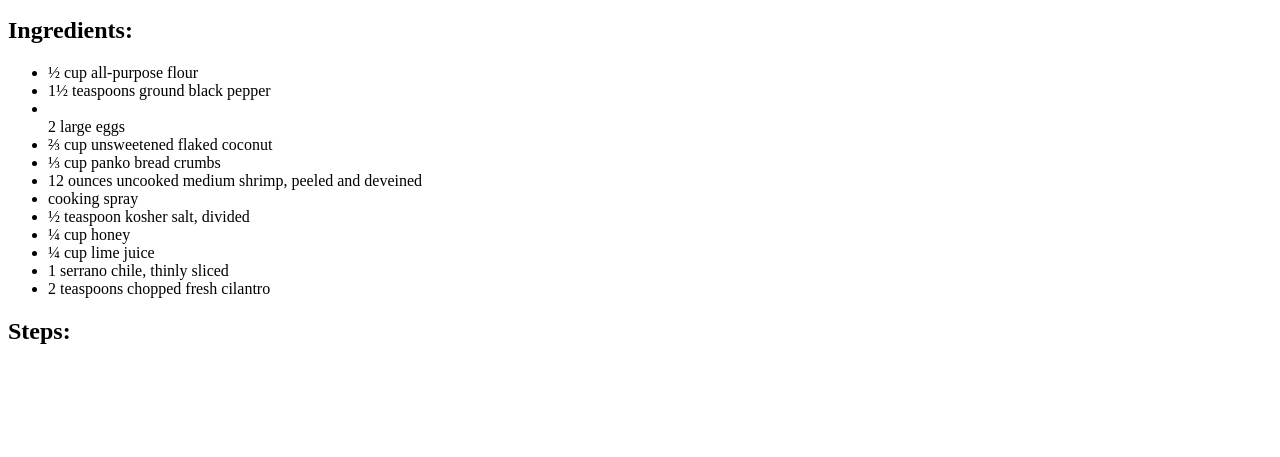
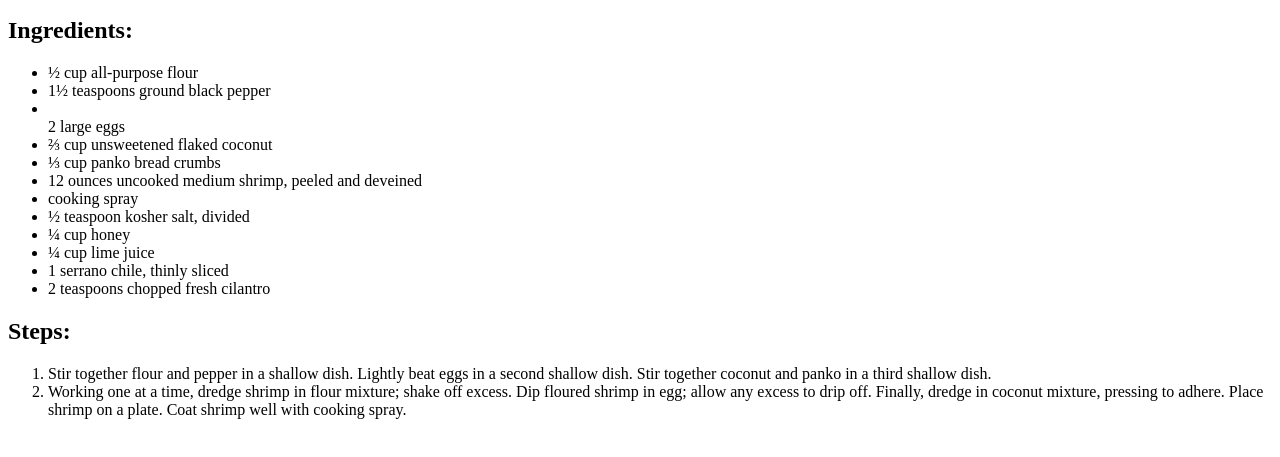
Before and after one commit to MM2099117/odin-recipes, a plain HTML site: page recipes/CoconutShrimp.html in a window 1280 px wide. Shown: the part 101-558 px from the top of the page. Drawn offline with Linux system fonts and the light colour scheme.

Commit message:
Expanded first recipe - shrimp

```diff
--- a/recipes/CoconutShrimp.html
+++ b/recipes/CoconutShrimp.html
@@ -37,6 +37,11 @@
         <li>2 teaspoons chopped fresh cilantro</li>
     </ul>
     <h2>Steps:</h2>
-
+    <ol type="1">
+        <li>Stir together flour and pepper in a shallow dish. Lightly beat eggs in a second shallow dish. Stir together coconut and panko in a third shallow dish.
+        </li>
+        <li>Working one at a time, dredge shrimp in flour mixture; shake off excess. Dip floured shrimp in egg; allow any excess to drip off. Finally, dredge in coconut mixture, pressing to adhere. Place shrimp on a plate. Coat shrimp well with cooking spray.
+        </li>
+    </ol>
 </body>
 </html>
```
